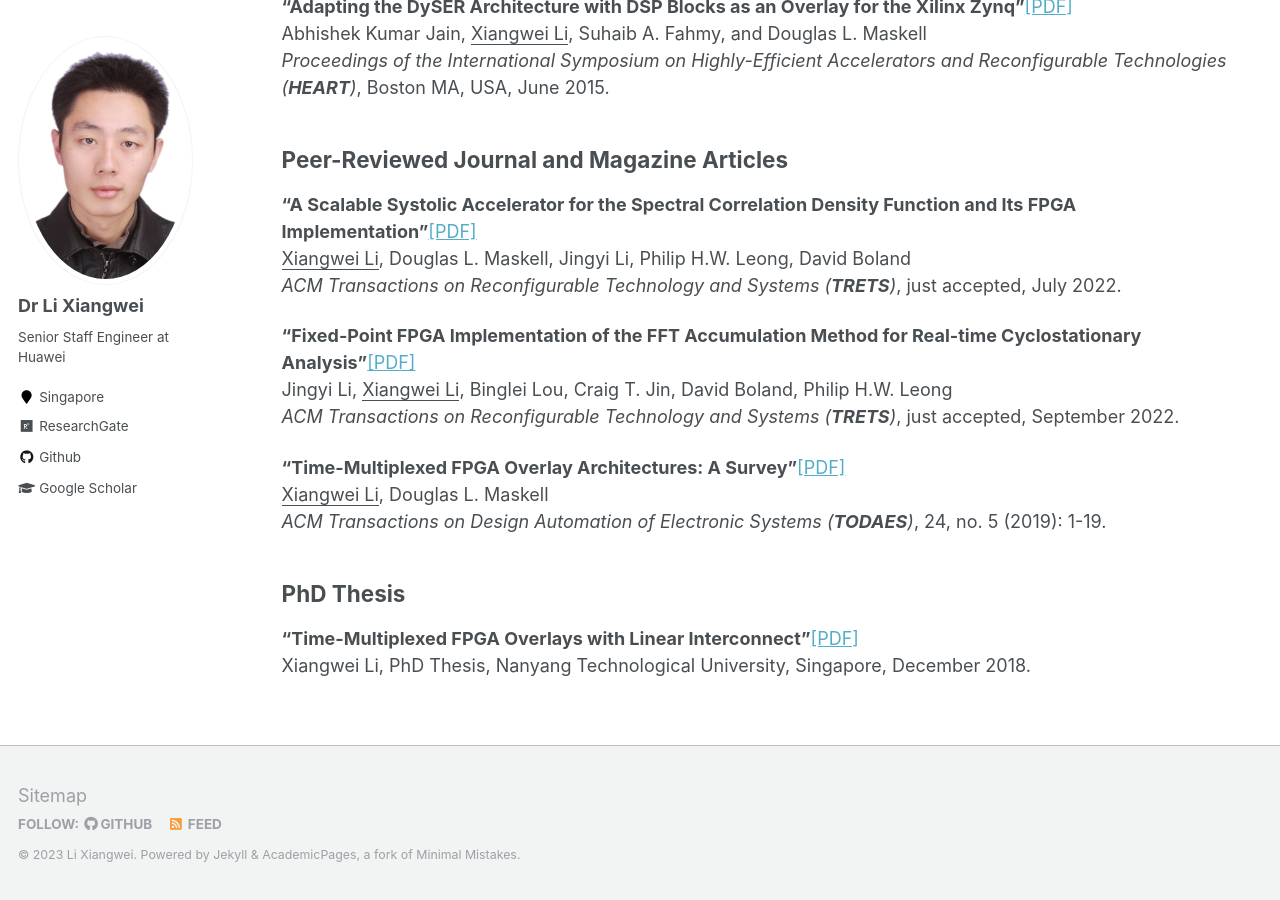
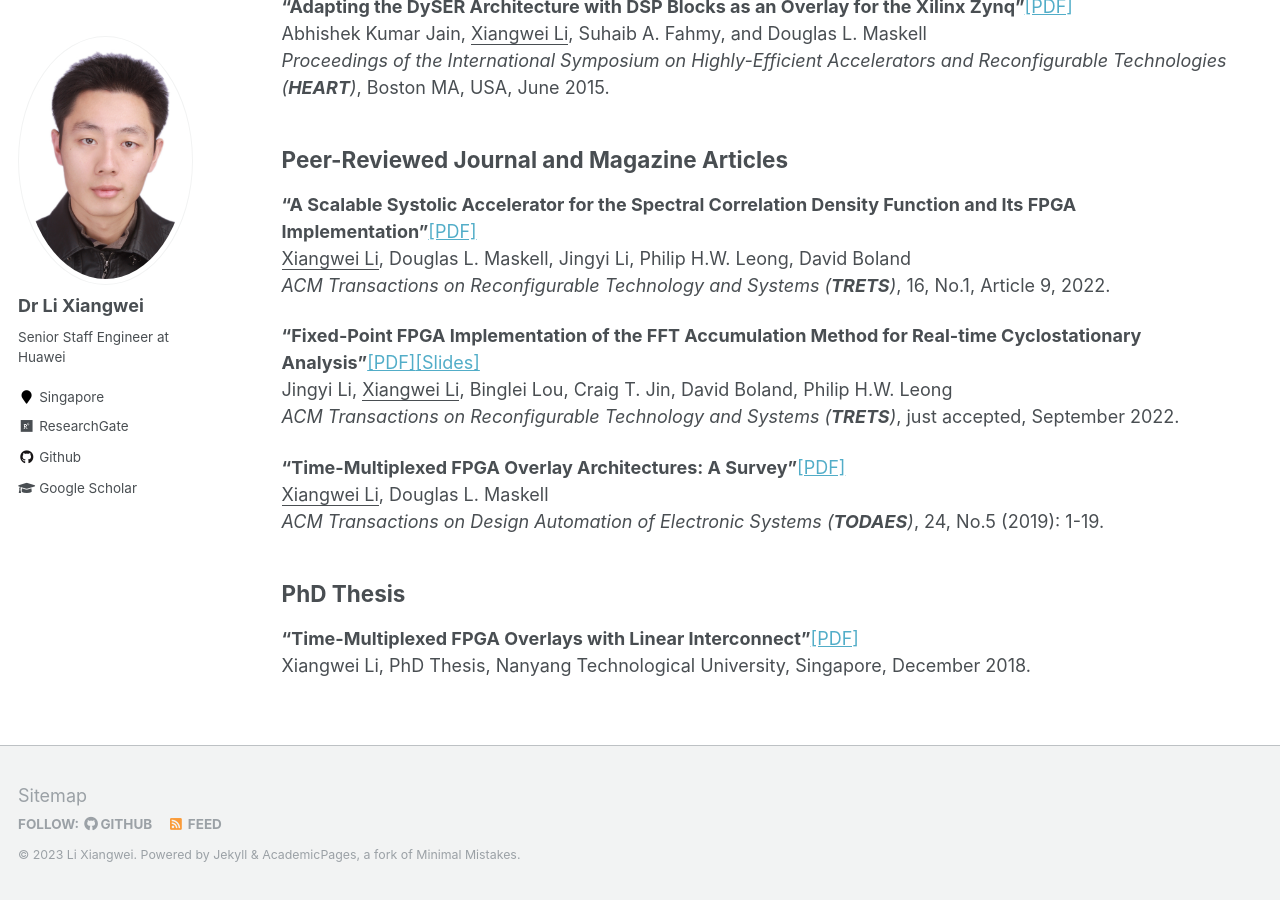
Before and after one commit to louislxw/louislxw.github.io, a Jekyll site: the page built from _publications/publications.md, in a window 1280 px wide and 900 px high, scrolled down 792 px. Built offline with Jekyll 4.4.1, drawn with Linux system fonts in a browser that asks for light colours.

Commit message:
Update a few papers and slides...

```diff
--- a/_publications/publications.md
+++ b/_publications/publications.md
@@ -37,15 +37,15 @@ Peer-Reviewed Journal and Magazine Articles
 -------------------------------------------
 <strong>“A Scalable Systolic Accelerator for the Spectral Correlation Density Function and Its FPGA Implementation”</strong>[[PDF]](https://louislxw.github.io/files/TRETS2022.pdf)<br>
 <u>Xiangwei Li</u>, Douglas L. Maskell, Jingyi Li, Philip H.W. Leong, David Boland <br>
-<em>ACM Transactions on Reconfigurable Technology and Systems (<strong>TRETS</strong>)</em>, just accepted, July 2022. <br>
+<em>ACM Transactions on Reconfigurable Technology and Systems (<strong>TRETS</strong>)</em>, 16, No.1, Article 9, 2022. <br>
 
-<strong>“Fixed-Point FPGA Implementation of the FFT Accumulation Method for Real-time Cyclostationary Analysis”</strong>[[PDF]](https://louislxw.github.io/files/FPT_TRETS2022.pdf) <br>
+<strong>“Fixed-Point FPGA Implementation of the FFT Accumulation Method for Real-time Cyclostationary Analysis”</strong>[[PDF]](https://louislxw.github.io/files/FPT_TRETS2022.pdf)[[Slides]](https://louislxw.github.io/files/FPT_TRETS2022-slides.pdf) <br>
 Jingyi Li, <u>Xiangwei Li</u>, Binglei Lou, Craig T. Jin, David Boland, Philip H.W. Leong <br>
 <em>ACM Transactions on Reconfigurable Technology and Systems (<strong>TRETS</strong>)</em>, just accepted, September 2022. <br>
 
 <strong>“Time-Multiplexed FPGA Overlay Architectures: A Survey”</strong>[[PDF]](https://louislxw.github.io/files/TODAES2019.pdf)<br>
 <u>Xiangwei Li</u>, Douglas L. Maskell <br>
-<em>ACM Transactions on Design Automation of Electronic Systems (<strong>TODAES</strong>)</em>, 24, no. 5 (2019): 1-19. <br>
+<em>ACM Transactions on Design Automation of Electronic Systems (<strong>TODAES</strong>)</em>, 24, No.5 (2019): 1-19. <br>
 
 
 PhD Thesis
```
Also changed, not shown: _pages/about.md (+4 -2 lines), 4 other files.
